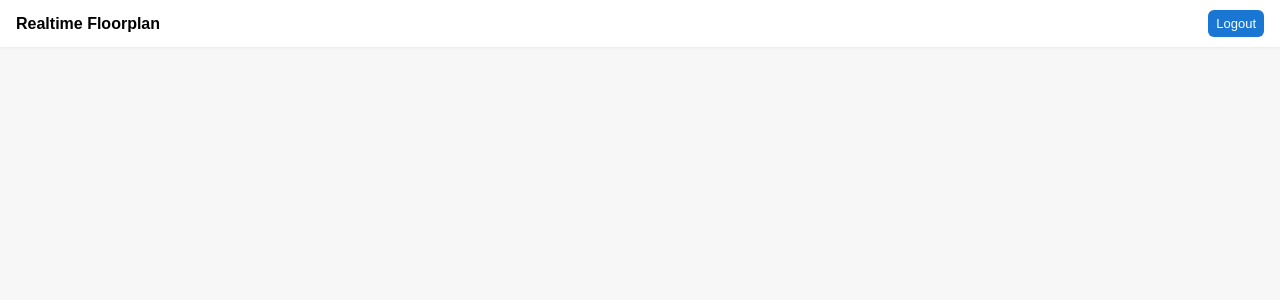
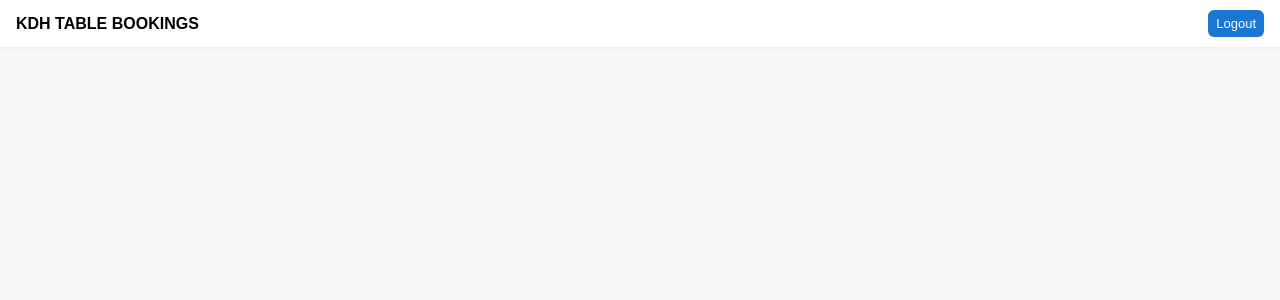
Before and after one commit to lapislui/interactive_restaurant_floorplan-1, a Flask app: page / in a window 1280 px wide. Shown: the top 300 px of the page. Run offline with Flask 3, Linux system fonts and the light colour scheme; some libraries are stand-ins or nearby versions.

Commit message:
TITTLE CHANGES

```diff
--- a/templates/index.html
+++ b/templates/index.html
@@ -3,7 +3,7 @@
 <head>
   <meta charset="utf-8" />
   <meta name="viewport" content="width=device-width,initial-scale=1" />
-  <title>Realtime Restaurant Floorplan</title>
+  <title>KDH TABLE BOOKINGS</title>
 
   <!-- Socket.IO client -->
   <script src="https://cdn.socket.io/4.7.2/socket.io.min.js"></script>
@@ -142,7 +142,7 @@
 </head>
 <body>
   <div class="topbar">
-    <div><strong>Realtime Floorplan</strong></div>
+    <div><strong>KDH TABLE BOOKINGS</strong></div>
     <div>
       <button id="logoutBtn" class="small">Logout</button>
     </div>
```
